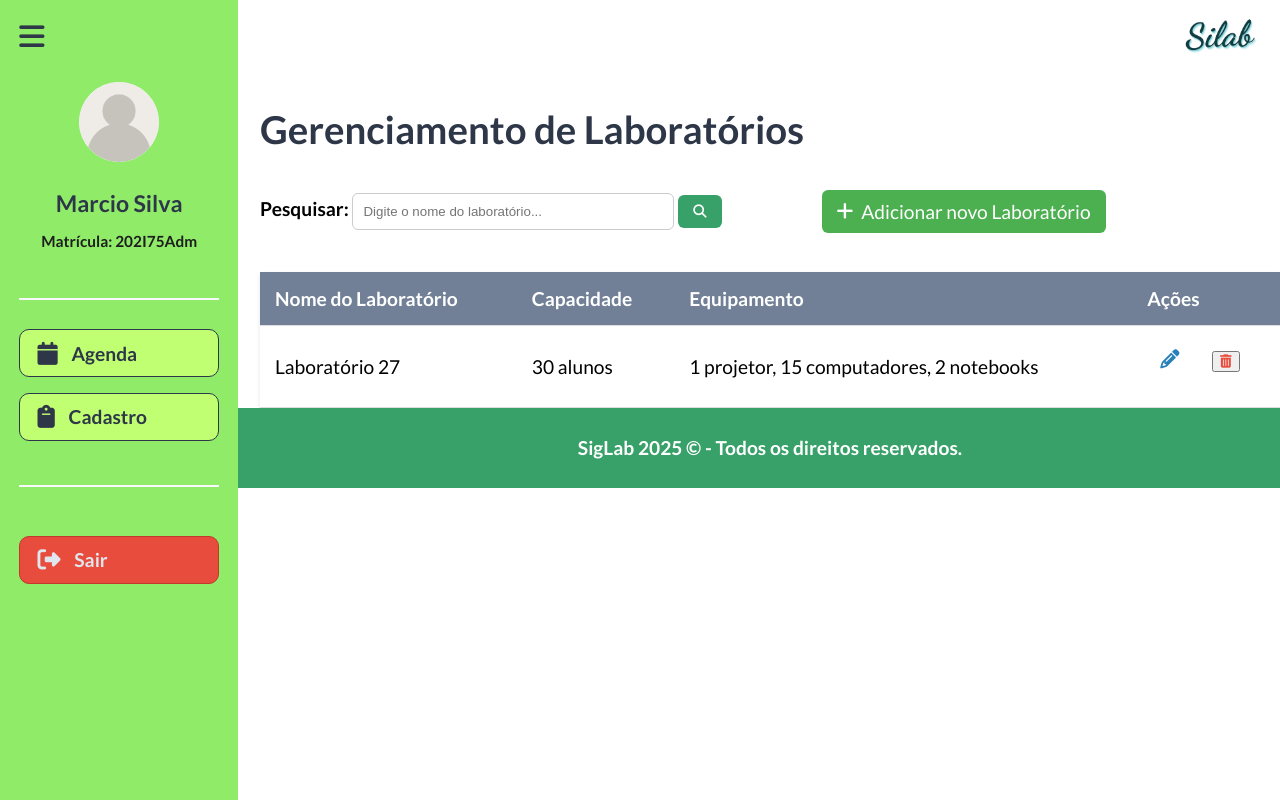
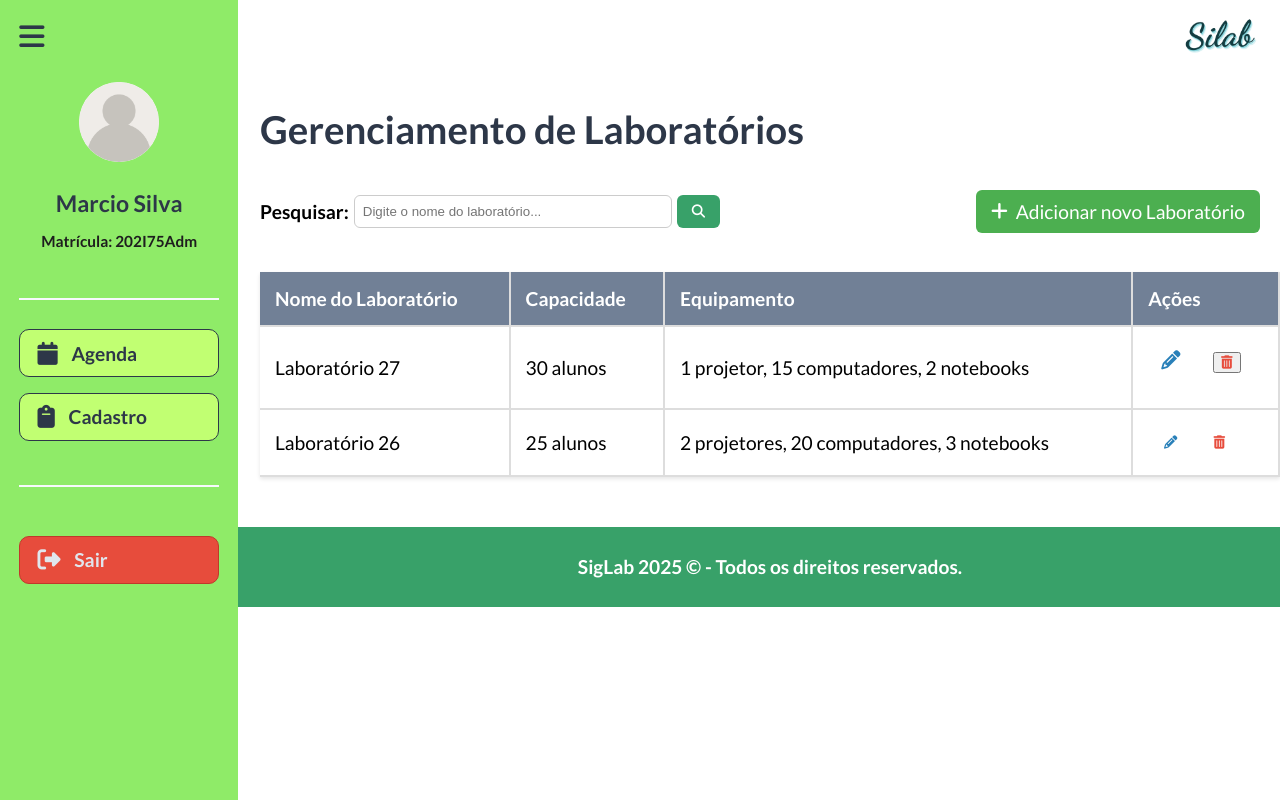
Before and after one commit to JamilyGrazielle/SiLab, a PHP site: page /painel-admin-cadastro.html in a window 1280 px wide. Run offline with PHP 8.4, Linux system fonts and the light colour scheme; some libraries are stand-ins or nearby versions.

Commit message:
Atualizando painel admin cadastro

```diff
--- a/Estilo/estilo.css
+++ b/Estilo/estilo.css
@@ -493,25 +493,25 @@ main.principal03 h1 {
   justify-content: space-between;
   align-items: center;
   margin-bottom: 2em;
+  padding-right: 20px;
 }
 
 .form-pesquisa {
   display: flex;
   align-items: center;
-  gap: 100px;
-}
-
-.form-pesquisa fieldset {
-  border: none;
-  padding: 0;
-  margin: 0;
+  gap: 5px;
 }
 
 .form-pesquisa input {
-  padding: 10px;
+  padding: 8px;
   border: 1px solid #ccc;
   border-radius: 6px;
   min-width: 300px;
+}
+
+.form-pesquisa input:focus {
+  border: 1px solid #4CAF50;
+  outline: none;
 }
 
 .botao-pesquisar, .botao-adicionar {
@@ -530,14 +530,27 @@ main.principal03 h1 {
   background-color: #38A169;
 }
 
+.botao-pesquisar:hover {
+  background-color: #219e5b;
+  border-color: #2D3748;
+  transform: translateY(-2px);
+}
+
 .botao-adicionar {
   background-color: #4CAF50;
+}
+
+.botao-adicionar:hover {
+  background-color: #2bad2f;
+  border-color: #2D3748;
+  transform: translateY(-2px);
 }
 
 .tabela-lab {
   width: 100%;
   border-collapse: collapse;
   box-shadow: 0 2px 4px rgba(0,0,0,0.1);
+  margin-bottom: 50px;
 }
 
 .tabela-lab thead {
@@ -548,11 +561,17 @@ main.principal03 h1 {
 .tabela-lab th, .tabela-lab td {
   padding: 15px;
   text-align: left;
-  border-bottom: 1px solid #ddd;
+  border-bottom: 2px solid #ddd;
+  border-right: 2px solid #ddd;
 }
 
 .tabela-lab tbody tr:hover {
   background-color: #f1f1f1;
+}
+
+.tabela-dados th:last-child,
+.tabela-dados td:last-child {
+  border-right: none;
 }
 
 .acoes {
--- a/painel-admin-agenda.html
+++ b/painel-admin-agenda.html
@@ -11,7 +11,7 @@
 <body class="painel">
     <header>
         <div>
-            <img src="" alt="Logo SiLab" />
+            <img src="Imagens/logo.png" alt="Logo SiLab" />
         </div>
     </header>
 
--- a/painel-admin-cadastro.html
+++ b/painel-admin-cadastro.html
@@ -20,18 +20,15 @@
 
         <div class="barra-de-acoes">
             <form action="" class="form-pesquisa">
-                <fieldset>
                     <label for="pesquisa-lab"><strong>Pesquisar:</strong></label>
                     <input type="text" id="pesquisa-lab" name="pesquisa-lab" placeholder="Digite o nome do laboratório...">
                     <button type="submit" class="botao-pesquisar"><i class="fas fa-search"></i></button>
-                </fieldset>
+            </form>
 
-                <a href="" class="botao-adicionar">
-                    <i class="fas fa-plus"></i> Adicionar novo Laboratório
-                </a>
-            </form>
+            <a href="" class="botao-adicionar">
+                <i class="fas fa-plus"></i> Adicionar novo Laboratório
+            </a>
         </div>
-
 
         <table class="tabela-lab">
             <thead>
@@ -52,6 +49,19 @@
                             <i class="fas fa-pencil-alt"></i>
                         </a>
                         <button class="bota-acao botao-excluir" title="Excluir">
+                            <i class="fas fa-trash-alt"></i>
+                        </button>
+                    </td>
+                </tr>
+                <tr>
+                    <td>Laboratório 26</td>
+                    <td>25 alunos</td>
+                    <td>2 projetores, 20 computadores, 3 notebooks</td>
+                    <td class="coluna-acoes">
+                        <button class="botao-acao botao-editar" title="Editar">
+                            <i class="fas fa-pencil-alt"></i>
+                        </button>
+                        <button class="botao-acao botao-excluir" title="Excluir">
                             <i class="fas fa-trash-alt"></i>
                         </button>
                     </td>
```
